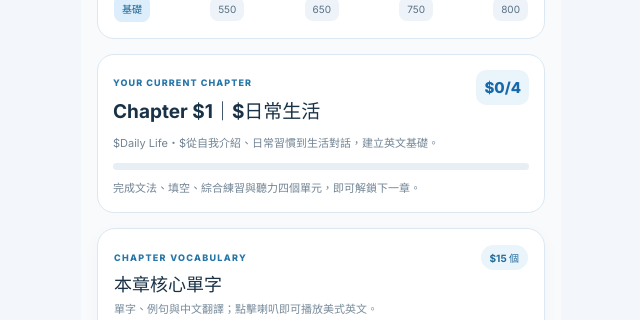
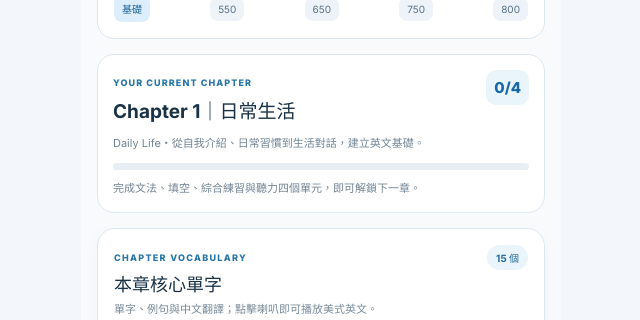
Before and after one commit to dreamwu0907-tech/ENGLISH-FOR-MING, a React (Vite) app: page / in a window 1280 px wide. Shown: the part 196-516 px from the top of the page, without its empty margins (319-959 px from the left). Built offline with nearby package versions, Linux system fonts and the light colour scheme.

Commit message:
Fix chapter labels, completion threshold and vocabulary translations

```diff
--- a/src/App.tsx
+++ b/src/App.tsx
@@ -72,7 +72,7 @@ type SavedWord={word:string;meaning:string;example:string;addedAt:number}
 const dictionary:Record<string,string>={amy:'艾美（人名）',junior:'初中的',high:'高的；高級的',school:'學校',student:'學生',likes:'喜歡',music:'音樂',every:'每一個',sunday:'星期日',goes:'去；前往',park:'公園',with:'和；與',brother:'兄弟',plays:'玩；打（球）',badminton:'羽毛球',engineer:'工程師',engineering:'工程',team:'團隊',completed:'完成',thermal:'熱的；熱能的',test:'測試',monday:'星期一',data:'資料；數據',being:'正在；處於',reviewed:'已審查',now:'現在',final:'最終的',report:'報告',scheduled:'預定的',sent:'寄送；送出',customer:'客戶',wednesday:'星期三',morning:'早上',supplier:'供應商',informed:'通知',copper:'銅',material:'材料',did:'做（do 的過去式）',not:'不；沒有',pass:'通過',incoming:'進料的',inspection:'檢驗',replacement:'替換品；替代的',batch:'批次',prepared:'已準備',prototype:'原型；樣品',delivery:'交貨；配送',delayed:'延遲的',two:'二；兩個',days:'天',the:'這個；那個',is:'是；在',a:'一個',she:'她',he:'他',it:'它；這',and:'和；而且',to:'到；向',on:'在（某一天）',by:'藉由；由',because:'因為',of:'……的',so:'所以',will:'將會',that:'那個；引導子句',we:'我們',us:'我們（受格）',they:'他們',are:'是；在',was:'是；在（過去式）','didn’t':'沒有'}
 const KEY='english-for-ming-v2'
 const exampleTranslations:Record<string,string>={
-eat:'我通常七點吃早餐。',taller:'我哥哥比我高。',three:'桌上有三顆蘋果。',close:'請把門關上。',goes:'她每天搭公車上學。',recycle:'我們應該回收塑膠瓶。',traffic:'今天路上車很多。',weather:'明天天氣會晴朗。',healthy:'吃蔬菜有助於保持健康。',travel:'我明年想去日本旅行。',online:'我通常在線上閱讀新聞。',message:'我傳了一則訊息給朋友。',arrive:'火車幾點抵達？',popular:'這部電影很受青少年歡迎。',important:'充足的睡眠很重要。'
+eat:'我通常七點吃早餐。',taller:'我哥哥比我高。',three:'桌上有三顆蘋果。',close:'請把門關上。',goes:'她每天搭公車上學。',recycle:'我們應該回收塑膠瓶。',traffic:'今天路上車很多。',weather:'明天天氣會晴朗。',healthy:'吃蔬菜有助於保持健康。',travel:'我明年想去日本旅行。',online:'我通常在線上閱讀新聞。',message:'我傳了一則訊息給朋友。',arrive:'火車幾點抵達？',popular:'這部電影很受青少年歡迎。',important:'充足的睡眠很重要。',energy:'太陽能是一種潔淨能源。',protect:'我們應該保護環境。',reduce:'我們需要減少塑膠廢棄物。',schedule:'請確認會議行程。',purchase:'公司計畫購買新設備。',available:'你明天上午有空開會嗎？',confirm:'請透過電子郵件確認你的預約。',department:'請聯絡業務部門。',equipment:'所有安全設備都必須檢查。',delay:'航班因為長時間延誤而取消。'
 }
 const chapters=[
 {id:1,title:'日常生活',subtitle:'Daily Life',description:'從自我介紹、日常習慣到生活對話，建立英文基礎。',grammar:['2','4','6','9'],fill:['21','22','23','24','25','26','27','28','29','30','31','32','33','34','35'],integrated:['1','3','5','7','8','10','56','57','58'],listening:['46','47','50','51','53']},
@@ -149,8 +149,8 @@ export default function App(){
   rs.forEach(({q,correct})=>{const old=h[q.id]||{streak:0,tries:0,due:Date.now(),mastered:false};const streak=correct?old.streak+1:0;const days=[1,3,7,14,30];h[q.id]={streak,tries:old.tries+1,due:Date.now()+(correct?days[Math.min(streak-1,4)]:0)*86400000,mastered:streak>=5}})
   const elapsed=Math.min(20*60,Math.max(0,Math.round((Date.now()-(sessionStart||Date.now()))/1000)))
   const day=new Date().toDateString()
-  const allCorrect=rs.length>0&&rs.every(x=>x.correct)
-  setStore((s:any)=>({...s,history:h,completed:(s.completed||0)+1,answered:(s.answered||0)+rs.length,correct:(s.correct||0)+rs.filter(x=>x.correct).length,studySeconds:(s.studySeconds||0)+elapsed,dailyStudy:{...(s.dailyStudy||{}),[day]:((s.dailyStudy||{})[day]||0)+elapsed},chapterProgress:{...(s.chapterProgress||{}),[chapterId]:{...(s.chapterProgress||{})[chapterId],[module]:allCorrect||((s.chapterProgress||{})[chapterId]||{})[module]||false}}}))
+  const passed=rs.length>0&&rs.filter(x=>x.correct).length/rs.length>=0.7
+  setStore((s:any)=>({...s,history:h,completed:(s.completed||0)+1,answered:(s.answered||0)+rs.length,correct:(s.correct||0)+rs.filter(x=>x.correct).length,studySeconds:(s.studySeconds||0)+elapsed,dailyStudy:{...(s.dailyStudy||{}),[day]:((s.dailyStudy||{})[day]||0)+elapsed},chapterProgress:{...(s.chapterProgress||{}),[chapterId]:{...(s.chapterProgress||{})[chapterId],[module]:passed||((s.chapterProgress||{})[chapterId]||{})[module]||false}}}))
  }
  const mastered=Object.values(history).filter(x=>x.mastered).length
  const answered=store.answered||0,correct=store.correct||0,studyMinutes=Math.floor((store.studySeconds||0)/60)
@@ -175,15 +175,15 @@ export default function App(){
   <main>
    {page==='home'&&<div className="stack">
     <section className="goal-card"><div><small>YOUR LEARNING PATH</small><h2>TOEIC 800</h2><p>先建立生活英文基礎，再逐步進入職場與多益情境。</p></div><div className="milestones"><b>基礎</b><span>550</span><span>650</span><span>750</span><span>800</span></div></section>
-    <section className="chapter-card"><div className="chapter-heading"><div><small>YOUR CURRENT CHAPTER</small><h1>Chapter ${chapter.id}｜${chapter.title}</h1><p>${chapter.subtitle}・${chapter.description}</p></div><span className="chapter-count">${completedModules}/4</span></div><div className="goal-progress"><i style={{width:(completedModules/4*100)+'%'}}/></div><p className="chapter-hint">完成文法、填空、綜合練習與聽力四個單元，即可解鎖下一章。</p></section>
-    <section className="home-vocab"><div className="home-vocab-head"><div><label>CHAPTER VOCABULARY</label><h2>本章核心單字</h2><p>單字、例句與中文翻譯；點擊喇叭即可播放美式英文。</p></div><span>${vocabWords.length} 個</span></div><div className="chapter-vocab-list">{vocabWords.map((word,i)=>{const text=(word.q||'').replace('_____ ',(word.answerText||'')+' ');return <article className="chapter-vocab-item" key={word.id}><div className="vocab-title"><b>{word.answerText}</b><span>{word.meaning}</span><button className="audio" onClick={()=>speak(word.answerText||'')} aria-label="播放單字"><Volume2/></button></div><p className="example-en">{text}</p><p className="example-zh">{exampleTranslations[word.answerText||'']||'請先理解英文句子的整體意思。'}</p><button className="audio example-audio" onClick={()=>speak(text)}><Volume2/>播放例句</button></article>})}</div></section>
+    <section className="chapter-card"><div className="chapter-heading"><div><small>YOUR CURRENT CHAPTER</small><h1>Chapter {chapter.id}｜{chapter.title}</h1><p>{chapter.subtitle}・{chapter.description}</p></div><span className="chapter-count">{completedModules}/4</span></div><div className="goal-progress"><i style={{width:(completedModules/4*100)+'%'}}/></div><p className="chapter-hint">完成文法、填空、綜合練習與聽力四個單元，即可解鎖下一章。</p></section>
+    <section className="home-vocab"><div className="home-vocab-head"><div><label>CHAPTER VOCABULARY</label><h2>本章核心單字</h2><p>單字、例句與中文翻譯；點擊喇叭即可播放美式英文。</p></div><span>{vocabWords.length} 個</span></div><div className="chapter-vocab-list">{vocabWords.map((word,i)=>{const text=(word.q||'').replace('_____ ',(word.answerText||'')+' ');return <article className="chapter-vocab-item" key={word.id}><div className="vocab-title"><b>{word.answerText}</b><span>{word.meaning}</span><button className="audio" onClick={()=>speak(word.answerText||'')} aria-label="播放單字"><Volume2/></button></div><p className="example-en">{text}</p><p className="example-zh">{exampleTranslations[word.answerText||'']||'請依照本句情境理解句意。'}</p><button className="audio example-audio" onClick={()=>speak(text)}><Volume2/>播放例句</button></article>})}</div></section>
     <h2>本章練習</h2><div className="tiles chapter-tiles">
      <button onClick={()=>begin('grammar')}><BookOpen/><b>文法</b><small>句型與文法觀念</small><em>{chapterStatus(chapterId).grammar?'已完成':'開始練習'}</em></button>
      <button onClick={()=>begin('fill')}><BookOpen/><b>填空</b><small>單字與句型應用</small><em>{chapterStatus(chapterId).fill?'已完成':'開始練習'}</em></button>
      <button onClick={()=>begin('integrated')}><Brain/><b>綜合練習</b><small>混合題型與閱讀理解</small><em>{chapterStatus(chapterId).integrated?'已完成':'開始練習'}</em></button>
      <button onClick={()=>begin('listening')}><Headphones/><b>聽力</b><small>情境對話與理解測驗</small><em>{chapterStatus(chapterId).listening?'已完成':'開始練習'}</em></button>
     </div>
-    <section className="chapter-list"><h2>課程章節</h2>{chapters.map(c=>{const unlocked=isUnlocked(c.id),done=['grammar','fill','integrated','listening'].every(k=>chapterStatus(c.id)[k]);return <button key={c.id} className={'chapter-row '+(c.id===chapterId?'selected':'')} disabled={!unlocked} onClick={()=>setChapterId(c.id)}><span className="chapter-number">${String(c.id).padStart(2,"0")}</span><span className="chapter-info"><b>{c.title}</b><small>{c.subtitle}</small></span><span className="chapter-state">{done?'已完成':unlocked?'可學習':'🔒 未解鎖'}</span></button>})}</section>
+    <section className="chapter-list"><h2>課程章節</h2>{chapters.map(c=>{const unlocked=isUnlocked(c.id),done=['grammar','fill','integrated','listening'].every(k=>chapterStatus(c.id)[k]);return <button key={c.id} className={'chapter-row '+(c.id===chapterId?'selected':'')} disabled={!unlocked} onClick={()=>setChapterId(c.id)}><span className="chapter-number">{String(c.id).padStart(2,'0')}</span><span className="chapter-info"><b>{c.title}</b><small>{c.subtitle}</small></span><span className="chapter-state">{done?'已完成':unlocked?'可學習':'🔒 未解鎖'}</span></button>})}</section>
     <div className="stats"><article><small>累積學習時間</small><b>{studyMinutes}</b><small>分鐘</small></article><article><small>已熟悉題目</small><b>{mastered}</b><small>連續答對 5 次</small></article></div>
     <div className="tiles"><button onClick={startReview}><Brain/><b>錯題複習</b><small>目前待複習 {due.length} 題</small></button><button onClick={()=>setPage('progress')}><ChartNoAxesCombined/><b>學習分析</b><small>查看累積紀錄</small></button><button onClick={()=>setPage('vocab')}><BookOpen/><b>個人單字本</b><small>收藏 {savedWords.length} 個單字</small></button></div>
    </div>}
@@ -195,7 +195,7 @@ export default function App(){
     {selectedWord&&<section className="word-detail"><div><small>WORD DETAILS</small><h3>{selectedWord.word}</h3><p>{selectedWord.meaning}</p></div><button className="audio" onClick={addWord}>加入單字本</button></section>}
     <section className="question"><small>QUESTION {idx+1}</small><h2>{q.q}</h2>{module!=='listening'&&<button className="audio" onClick={()=>speak(q.q)}><Volume2/>聽題目</button>}</section>
     {q.kind==='填空'?<div className="blank-answer"><label>請輸入英文答案</label><p className="meaning-hint">中文提示：{q.meaning}</p><input value={inputAnswer} onChange={e=>setInputAnswer(e.target.value)} placeholder="Type your answer" autoComplete="off"/></div>:<div className="options">{q.opts.map((o,i)=><button className={choice===i?'chosen':''} onClick={()=>setChoice(i)} key={o}><span>{'ABCD'[i]}</span>{o}{choice===i&&<Check/>}</button>)}</div>}
-    <div className="actions"><button className="link" onClick={()=>{setChoice(null);setInputAnswer('')}}>清除答案</button><button className="primary" onClick={()=>finishQuestion(module==='fill'?(inputAnswer.trim()||null):choice)}>{idx+1===list.length?'提交答案':'下一題'} <ChevronRight/></button></div><small className="hint">跳過會記為錯題，系統會安排複習。</small>
+    <div className="actions"><button className="link" onClick={()=>{setChoice(null);setInputAnswer('')}}>清除答案</button><button className="primary" onClick={()=>finishQuestion(q.kind==='填空'?(inputAnswer.trim()||null):choice)}>{idx+1===list.length?'提交答案':'下一題'} <ChevronRight/></button></div><small className="hint">跳過會記為錯題，系統會安排複習。</small>
    </div>}
    {page==='result'&&result&&<div className="stack"><section className="score"><div className="ring">{Math.round(result.filter(x=>x.correct).length/result.length*100)}<small>%</small></div><h1>練習完成</h1><p>答對 {result.filter(x=>x.correct).length} 題・共 {result.length} 題</p></section>{result.map((r,i)=><article className="explain" key={r.q.id}><div className="explainhead">第 {i+1} 題・{r.q.kind}<b className={r.correct?'green':'red'}>{r.correct?'答對':'答錯／跳過'}</b></div><h3>{r.q.q}</h3>{r.q.kind==='聽力'&&<><p><b>對話逐字稿：</b></p>{(r.q.passage||'').split('\n').map((line:string)=><p>{line}</p>)}<p><b>中文翻譯：</b>{dialogue?.scene==='餐廳訂位'?'女士想預約兩個人的座位，並確認晚上七點半是否有空位。':dialogue?.scene==='搭乘交通工具'?'男子詢問公車是否前往市中心，以及應該在哪一站下車。':dialogue?.scene==='工作會議'?'同事確認測試報告進度，並要求中午前寄給客戶。':'雙方正在確認行程與服務資訊。'}</p></>}{r.q.kind!=='聽力'&&r.q.passage&&<p>{r.q.passage}</p>}<p><b>正確答案：</b>{r.q.answerText||r.q.opts[r.q.a]}</p>{r.q.why}</article>)}<button className="primary wide" onClick={()=>setPage('home')}>返回章節</button></div>}
    {page==='progress'&&<div className="stack"><div className="row"><h1>學習分析</h1><button className="link" onClick={()=>setPage('home')}>返回首頁</button></div><section className="scorecard"><small>TOEIC 學習目標</small><h2>550 → 800</h2><p>目前紀錄反映練習表現，不等同正式多益分數。</p></section><div className="stats"><article><small>完成單元</small><b>{store.completed||0}</b></article><article><small>累積答題</small><b>{answered}</b></article><article><small>累積正確率</small><b>{answered?Math.round(correct/answered*100):0}%</b></article><article><small>已熟悉題目</small><b>{mastered}</b></article></div><h2>章節完成狀態</h2>{chapters.map(c=><div className="mastery" key={c.id}><b>{c.title}</b><span>{['grammar','fill','integrated','listening'].filter(k=>chapterStatus(c.id)[k]).length}/4 單元</span></div>)}<h2>題目熟悉度</h2>{bank.filter(item=>history[item.id]).map(item=><div className="mastery" key={item.id}><div><b>{item.topic}</b><small>{item.kind}・作答 {history[item.id].tries} 次</small></div><span>{history[item.id].mastered?'已熟悉':'連續答對 '+history[item.id].streak+'/5'}</span></div>)}</div>}
```
